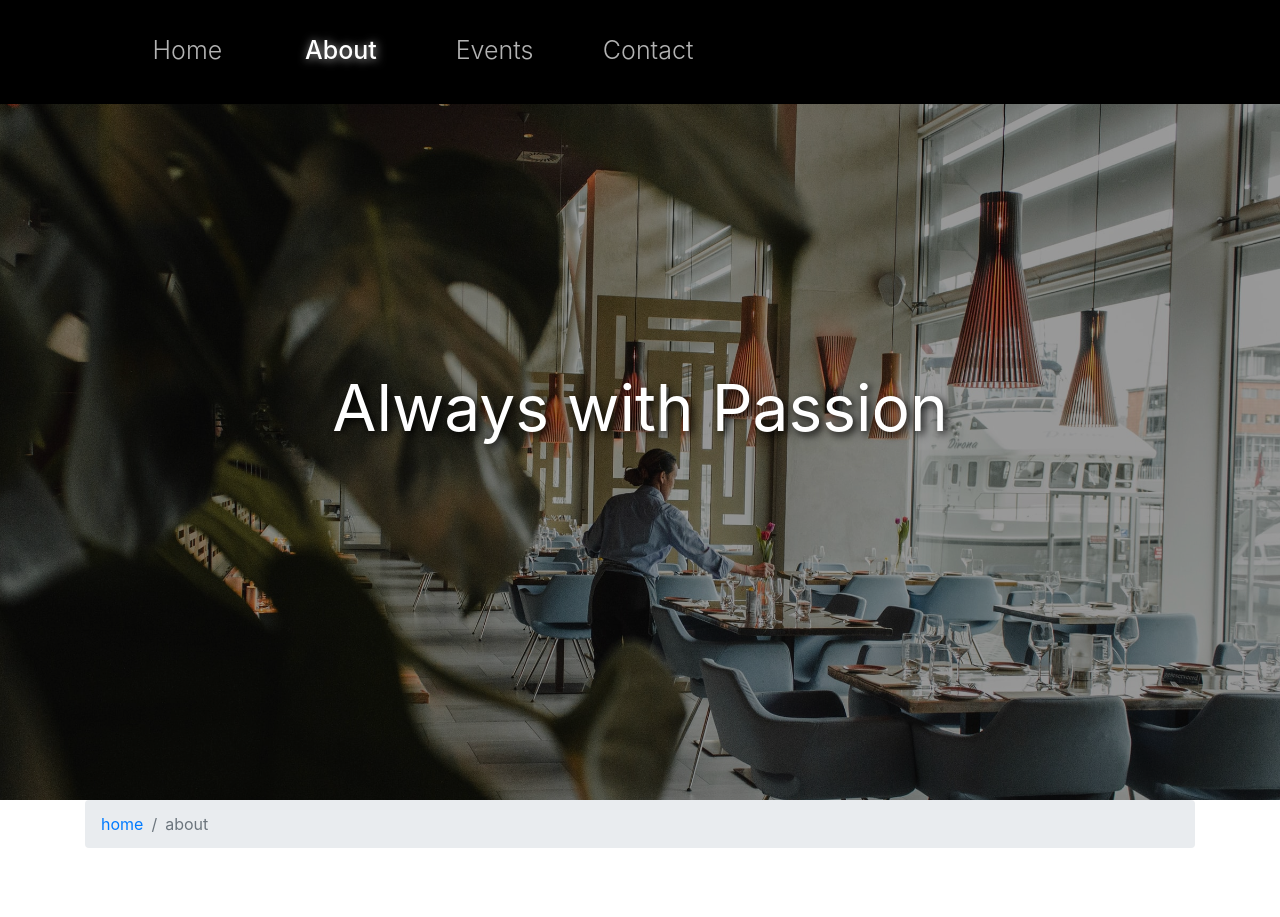
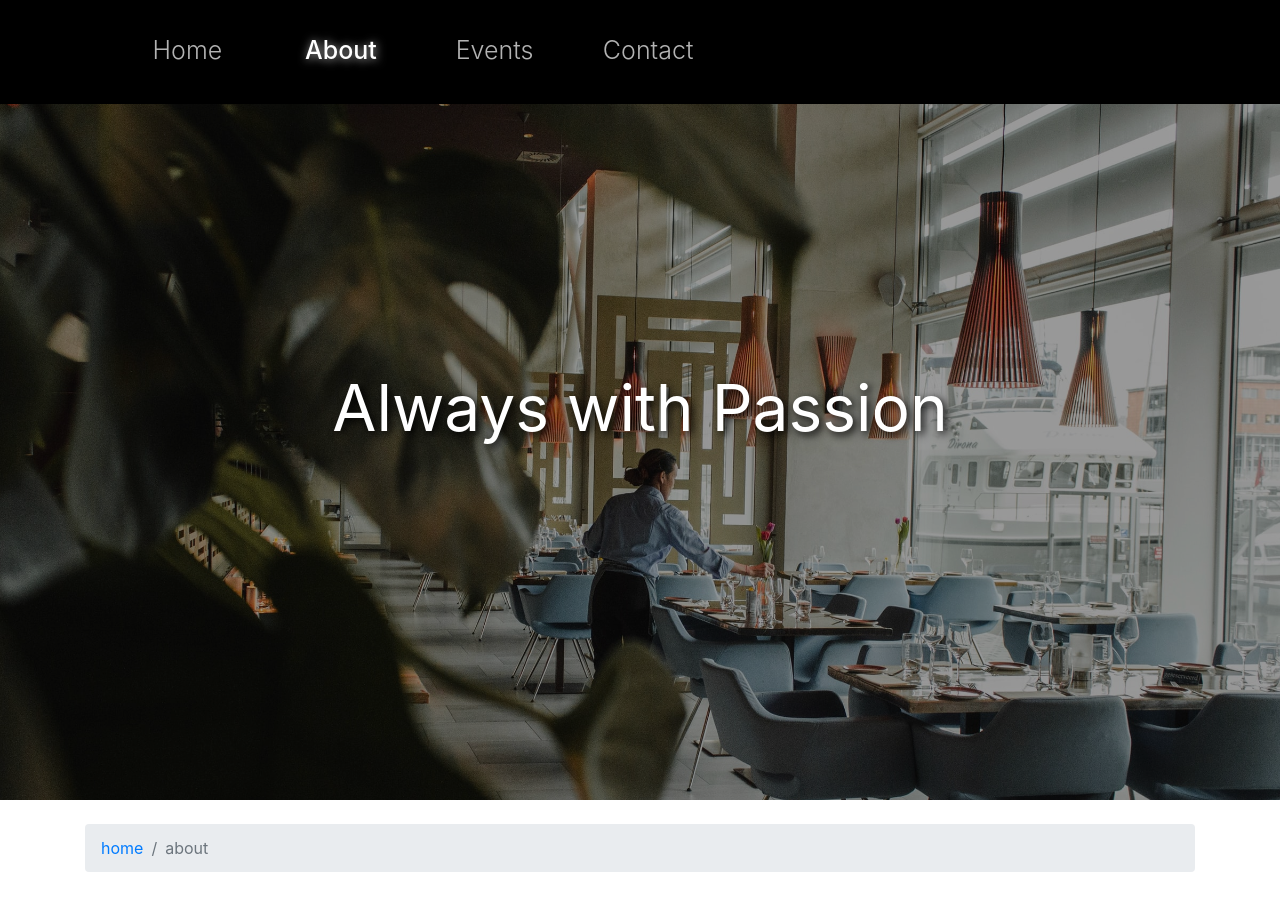
Before and after one commit to run-zen/Ristorante-vesuvio, a React (Create React App) app: page /about in a window 1280 px wide. Shown: the top 917 px of the page. Built offline with nearby package versions, Linux system fonts and the light colour scheme.

Commit message:
Fixed minor bug     bug found at the breadcrumb link in the AboutComponent     the top margin was not set

```diff
--- a/src/components/AboutComponent.js
+++ b/src/components/AboutComponent.js
@@ -31,7 +31,7 @@ const About = () => {
             <Header />
             <div className="container">
                 <div className="row">
-                    <div className="col-12">
+                    <div className="col-12" style={{ marginTop: "3vh" }}>
                         <Breaklink Links={links} />
                     </div>
                     <div className="col-12">
```
